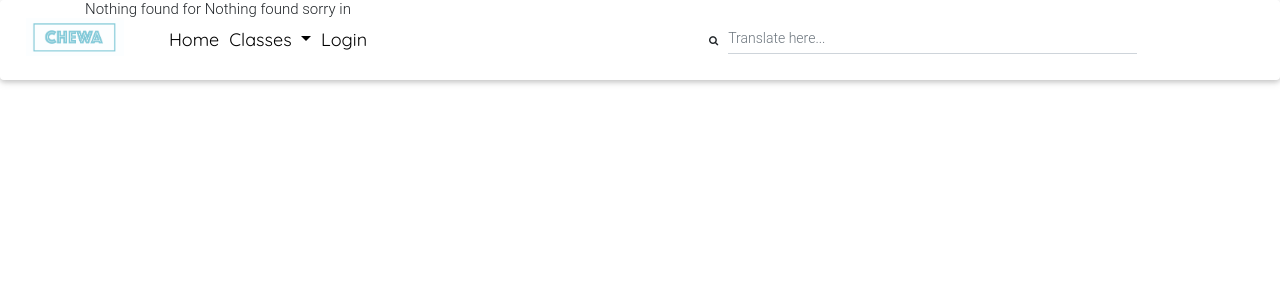
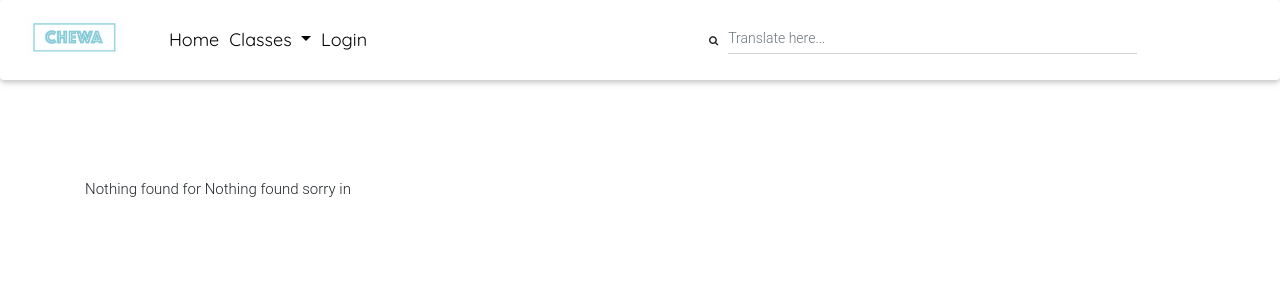
Before and after one commit to Mugala/Chewa, a Django app: page /translate/ in a window 1280 px wide. Shown: the top 300 px of the page. Run offline with Django 3.2, Linux system fonts and the light colour scheme; some libraries are stand-ins or nearby versions.

Commit message:
changing the styling for the translator

```diff
--- a/chewa_app/templates/user/translator.html
+++ b/chewa_app/templates/user/translator.html
@@ -10,7 +10,7 @@
 <div class="container">
     <div class="row">
         <div class="col-xs-12">
-                <div class="response">
+                <div class="response" style="margin-top: 180px;">
                         {% if words %}
                             {%for word in words%}
                             <h4> {{message}} in {{word.language.name}} is:
```
